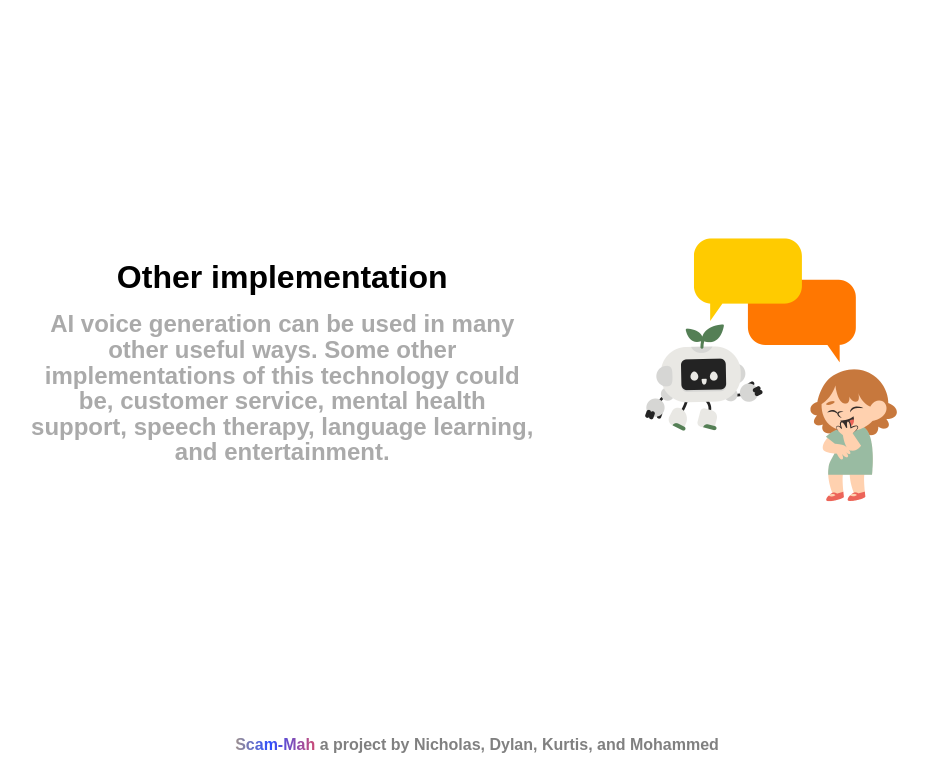
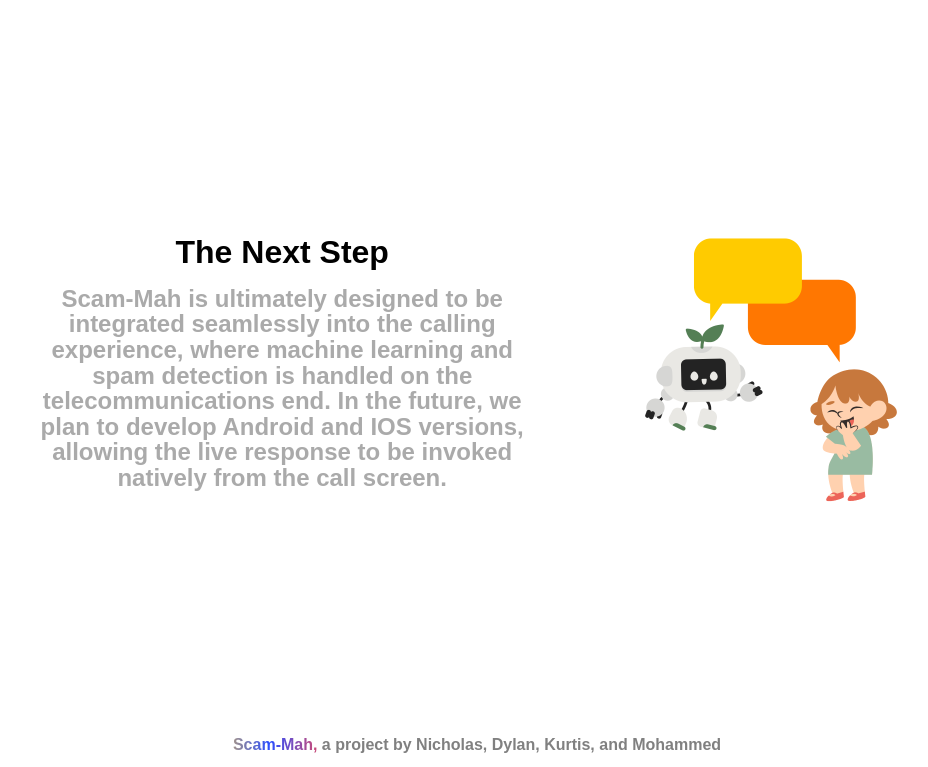
Before and after one commit to nicholasching/NewHacks, a Flask app: page / in a window 1280 px wide. Shown: the part 3265-4032 px from the top of the page, without its empty margins (163-1091 px from the left). Run offline with Flask 3, Linux system fonts and the light colour scheme.

Commit message:
Updated Front End

```diff
--- a/templates/index.html
+++ b/templates/index.html
@@ -56,14 +56,14 @@
 
         <div class="container" id="fifthcontainer">
             <div id="fifthtextcontainer">
-                <h1 id="hfifth">Other implementation</h1>
-                <p id="pfifth">AI voice generation can be used in many other useful ways. Some other implementations of this technology could be, customer service, mental health support, speech therapy, language learning, and entertainment.</p>
+                <h1 id="hfifth">The Next Step</h1>
+                <p id="pfifth">Scam-Mah is ultimately designed to be integrated seamlessly into the calling experience, where machine learning and spam detection is handled on the telecommunications end. In the future, we plan to develop Android and IOS versions, allowing the live response to be invoked natively from the call screen.</p>
             </div>
             <img src="static/images/aitalk.png" id="aitalkimg">
         </div>
 
         <div id="footercontainer">
-            <h1 id="hfooter"><span class="gradient-text">Scam-Mah</span> a project by Nicholas, Dylan, Kurtis, and Mohammed</h1>
+            <h1 id="hfooter"><span class="gradient-text">Scam-Mah,</span> a project by Nicholas, Dylan, Kurtis, and Mohammed</h1>
         </div>
 
     </div>
```
